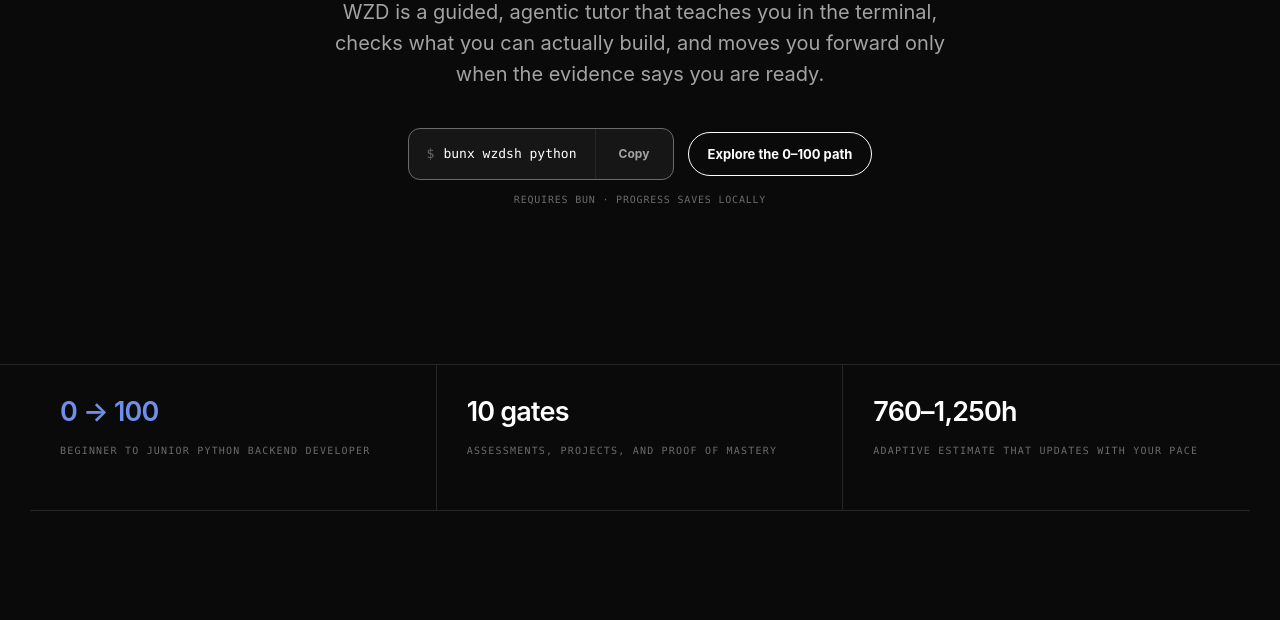
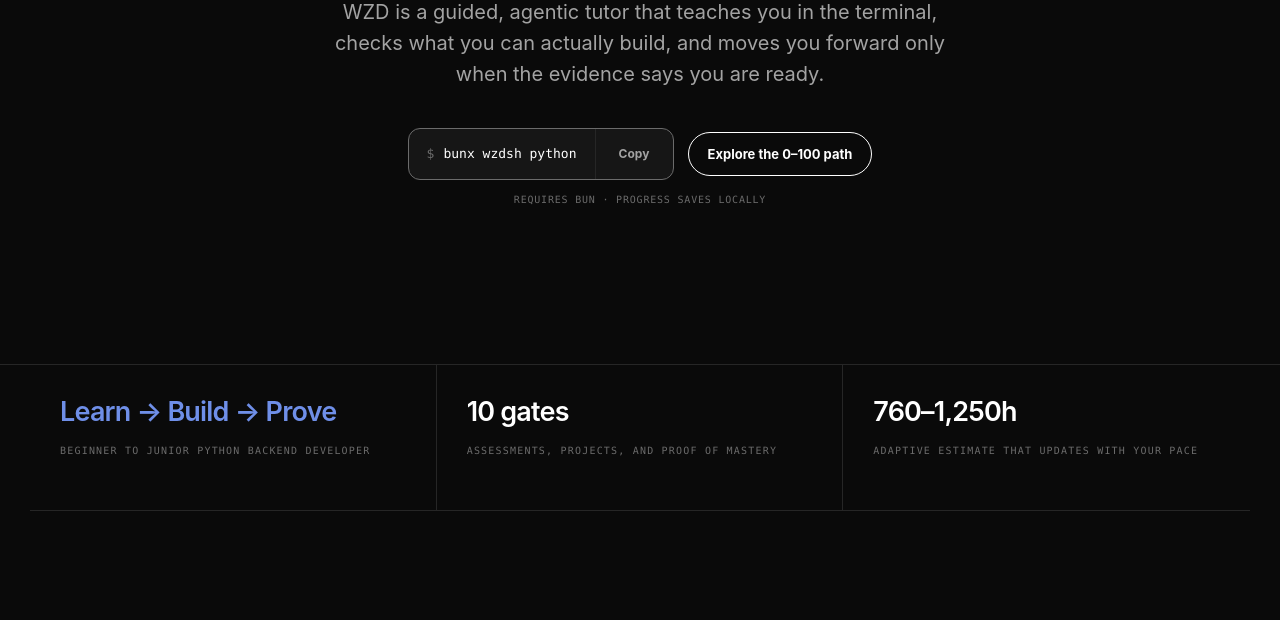
Before and after one commit to wzdlabs/wzdsh, a website: page index.html in a window 1280 px wide. Shown: the part 435-1055 px from the top of the page. Drawn offline with Linux system fonts and the light colour scheme.

Commit message:
Refine website learning promise

```diff
--- a/index.html
+++ b/index.html
@@ -809,7 +809,7 @@
 
       <ul class="shell proof-strip" aria-label="Program facts">
         <li class="proof">
-          <span class="proof-value">0 → 100</span>
+          <span class="proof-value">Learn → Build → Prove</span>
           <span class="proof-label">Beginner to junior Python backend developer</span>
         </li>
         <li class="proof">
```
